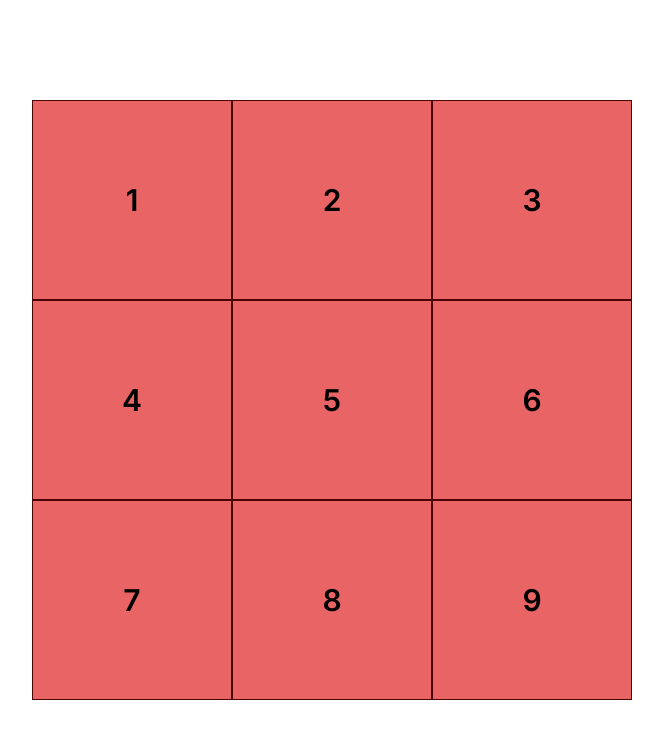
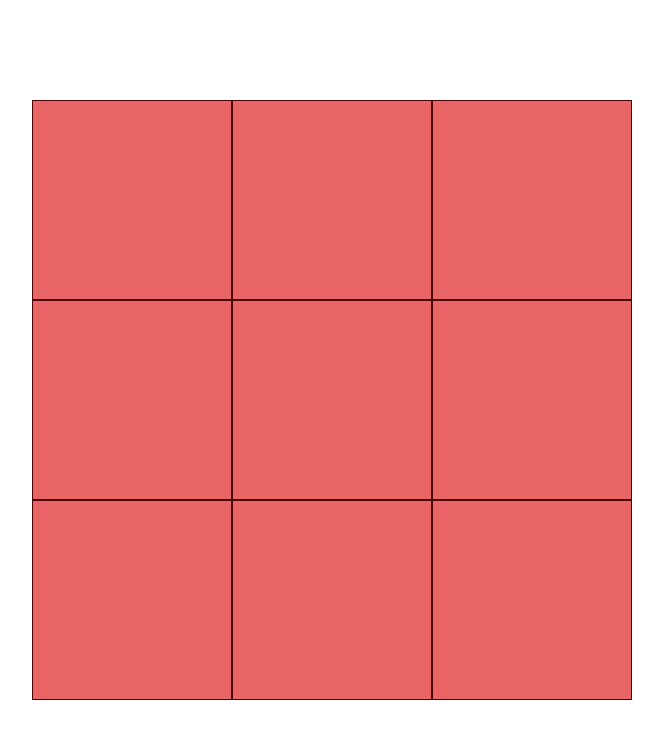
Before and after one commit to lmiguelcolombo/tic-tac-toe-react, a React (Create React App) app: page / in a window 1280 px wide. Shown: the top 738 px of the page, without its empty margins (308-971 px from the left). Built offline with nearby package versions, Linux system fonts and the light colour scheme.

Commit message:
refactor: onClick function created for changing state of the value

```diff
--- a/src/components/Board.jsx
+++ b/src/components/Board.jsx
@@ -1,23 +1,33 @@
-import React from "react";
+import React, { useState } from "react";
 import "./board.css";
 import "../App.css";
 
 function Square({ value }) {
-  return <button className="square">{value}</button>;
+  const [user, setUser] = useState("");
+
+  const handleClick = () => {
+    setUser("X");
+  };
+
+  return (
+    <button onClick={handleClick} className="square">
+      {user}
+    </button>
+  );
 }
 
 export default function Board() {
   return (
     <div className="board">
-      <Square value={1} />
-      <Square value={2} />
-      <Square value={3} />
-      <Square value={4} />
-      <Square value={5} />
-      <Square value={6} />
-      <Square value={7} />
-      <Square value={8} />
-      <Square value={9} />
+      <Square />
+      <Square />
+      <Square />
+      <Square />
+      <Square />
+      <Square />
+      <Square />
+      <Square />
+      <Square />
     </div>
   );
 }
```
